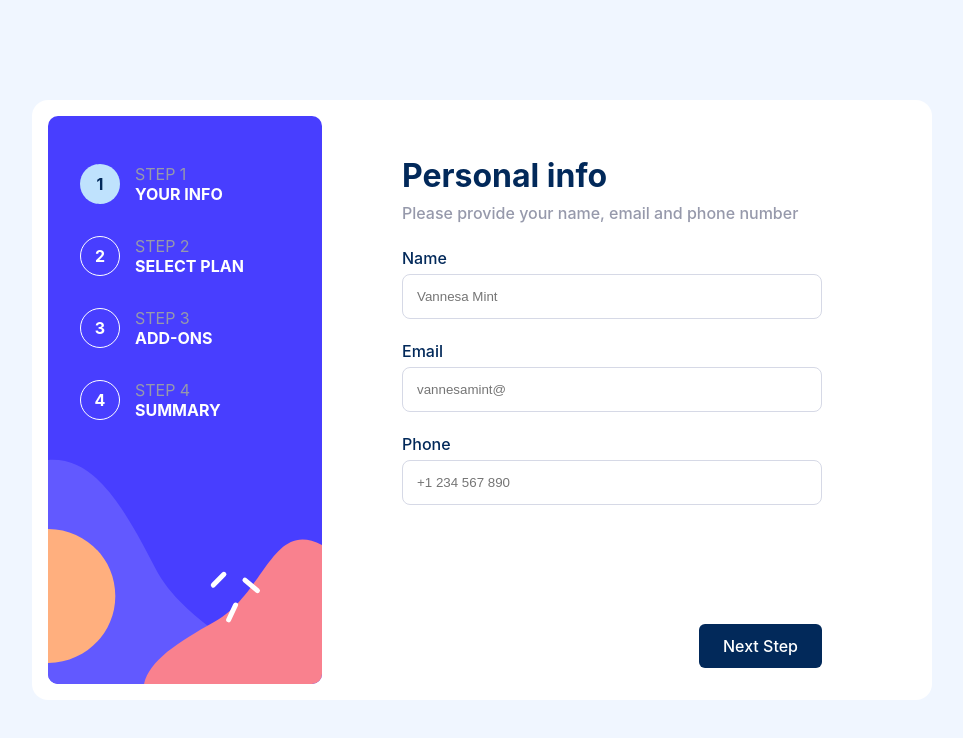
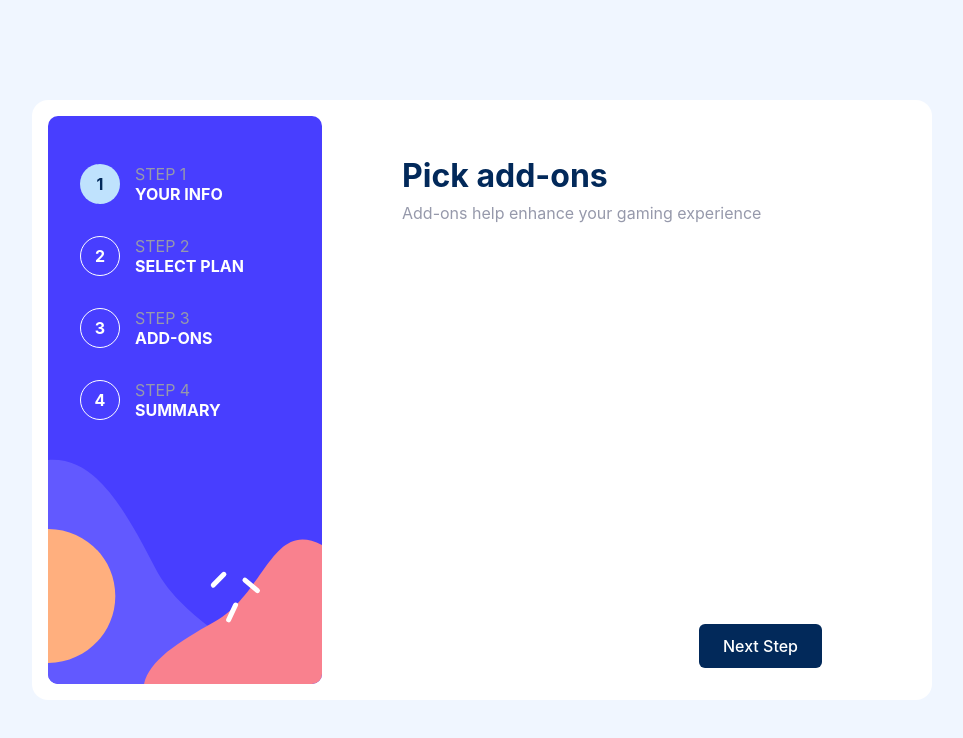
Before and after one commit to M-E-J-O-R/multi_step_form, a React (Create React App) app: page /addons in a window 1280 px wide. Shown: the top 738 px of the page, without its empty margins (158-1121 px from the left). Built offline with nearby package versions, Linux system fonts and the light colour scheme.

Commit message:
feat: designed the addons component

```diff
--- a/src/App.tsx
+++ b/src/App.tsx
@@ -6,6 +6,7 @@ import style from './styles/home.module.css';
 import FooterNav from './components/FooterNav';
 import { useState } from 'react';
 import Plan from './components/Plan';
+import Addons from './components/Addons';
 
 
 function App() {
@@ -26,8 +27,8 @@ function App() {
         <div className='content'>
           <Routes>
             <Route path='/' element={<Home />} />
-            <Route path='plan' element={<Plan checked={checked} handleToggle = {handleToggle} />} />
-            <Route path='addons' element={<Home />} />
+            <Route path='plan' element={<Plan checked={checked} handleToggle={handleToggle} />} />
+            <Route path='addons' element={<Addons />} />
             <Route path='summary' element={<Home />} />
           </Routes>
 
--- /dev/null
+++ b/src/components/Addons.tsx
@@ -0,0 +1,11 @@
+import style from '../styles/addon.module.css';
+const Addons = () => {
+    return (
+        <div className={style.addons_container}>
+            <p className={style.addons_heading}>Pick add-ons</p>
+            <p className={style.addons_details}>Add-ons help enhance your gaming experience</p>
+        </div>
+    );
+};
+
+export default Addons;
--- /dev/null
+++ b/src/styles/addon.module.css
@@ -0,0 +1,14 @@
+.addons_container {
+  width: 100%;
+  height: 100%;
+  padding: 2.5rem 0 0 0;
+}
+.addons_heading {
+  color: var(--marine-blue);
+  font-size: 2rem;
+  font-weight: bold;
+  margin-bottom: 8px;
+}
+.addons_details {
+  color: var(--cool-gray);
+}
```
